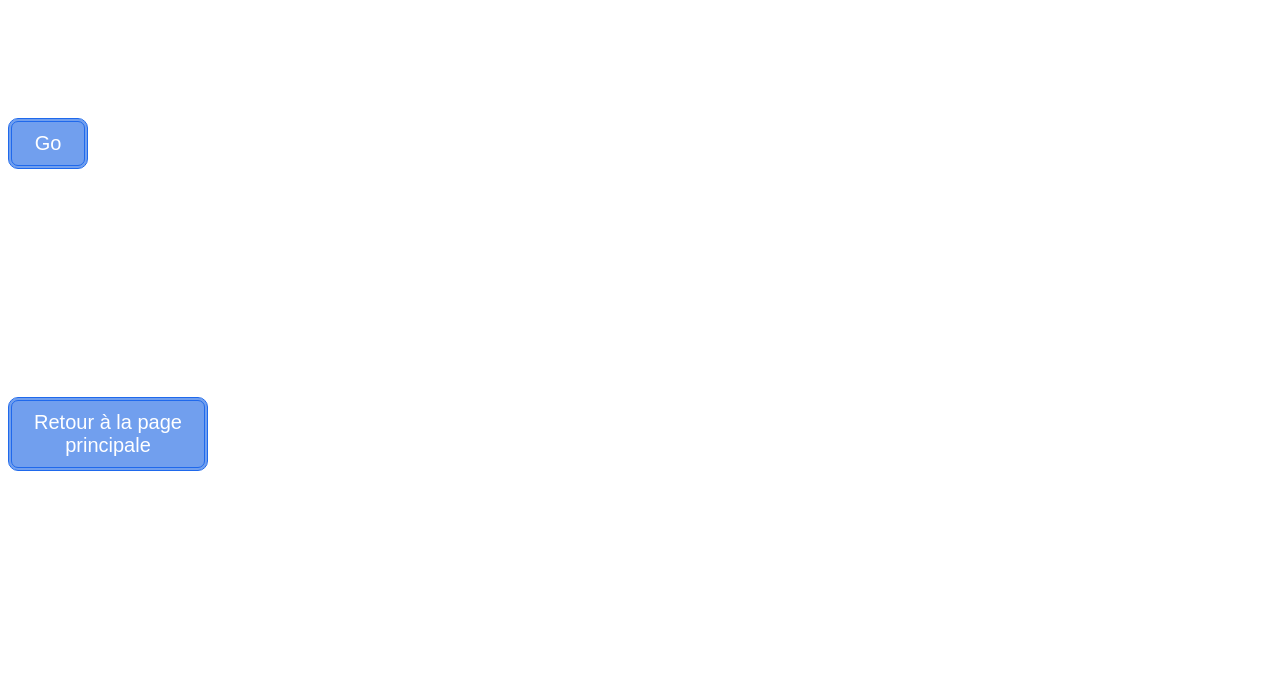
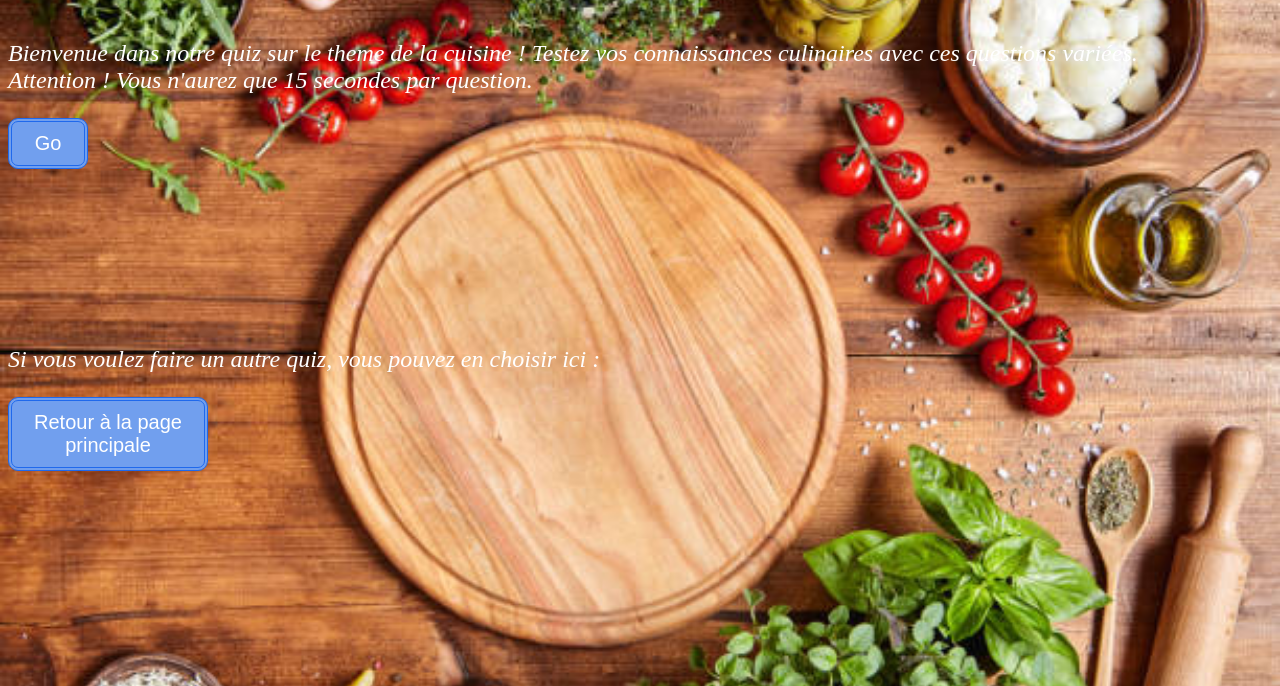
Before and after one commit to cherifa2001/My-first-HTML-page, a plain HTML site: page Cuisine.html in a window 1280 px wide. Shown: the part 114-800 px from the top of the page. Drawn offline with Linux system fonts and the light colour scheme.

Commit message:
✅ modification du programme

```diff
--- a/Cuisine.html
+++ b/Cuisine.html
@@ -6,7 +6,7 @@
         <meta charset="utf-8">
     </head>
 
-<body style="background-image: url(image/fe_cuisine.jpg); background-size: 100%;">
+<body style="background-image: url(fe_cuisine.jpg); background-size: 100%;">
     <h1 class="titre">Culture culinaire</h1>
 
     <div id="go">
```
